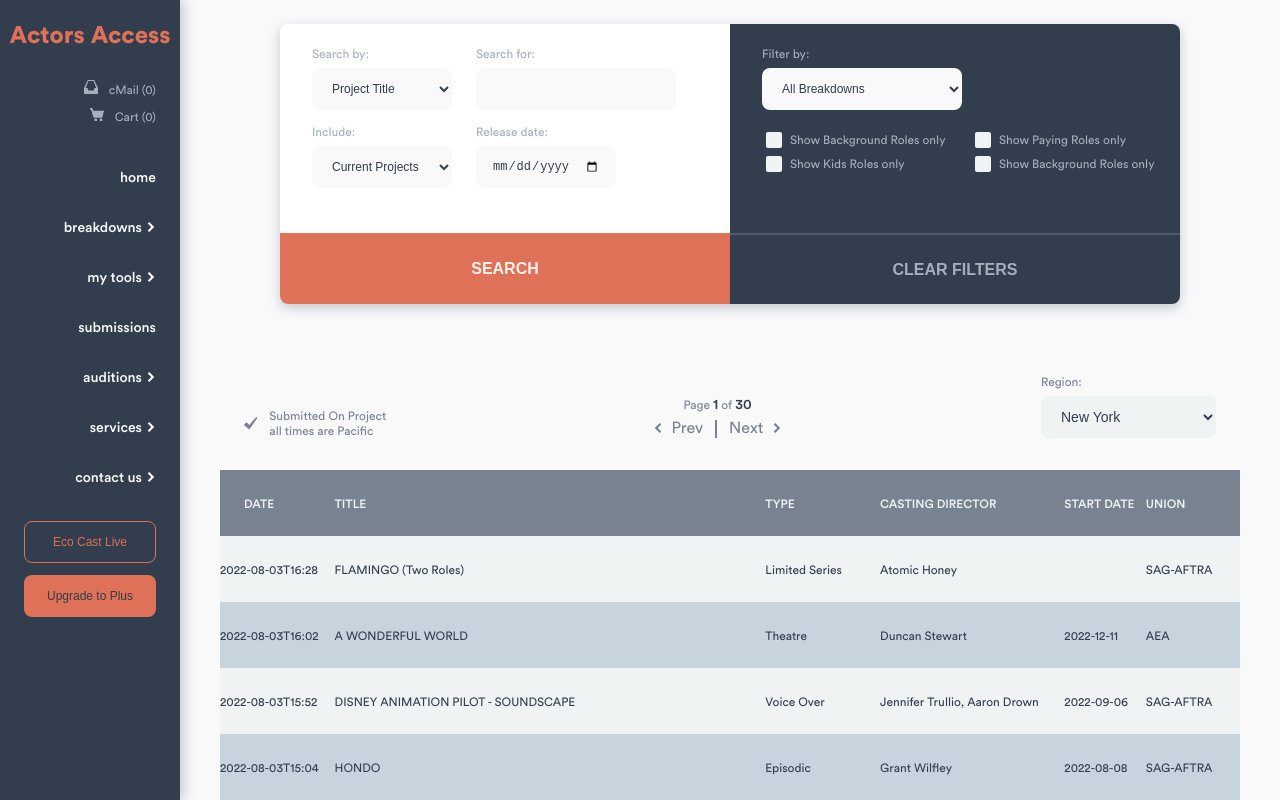
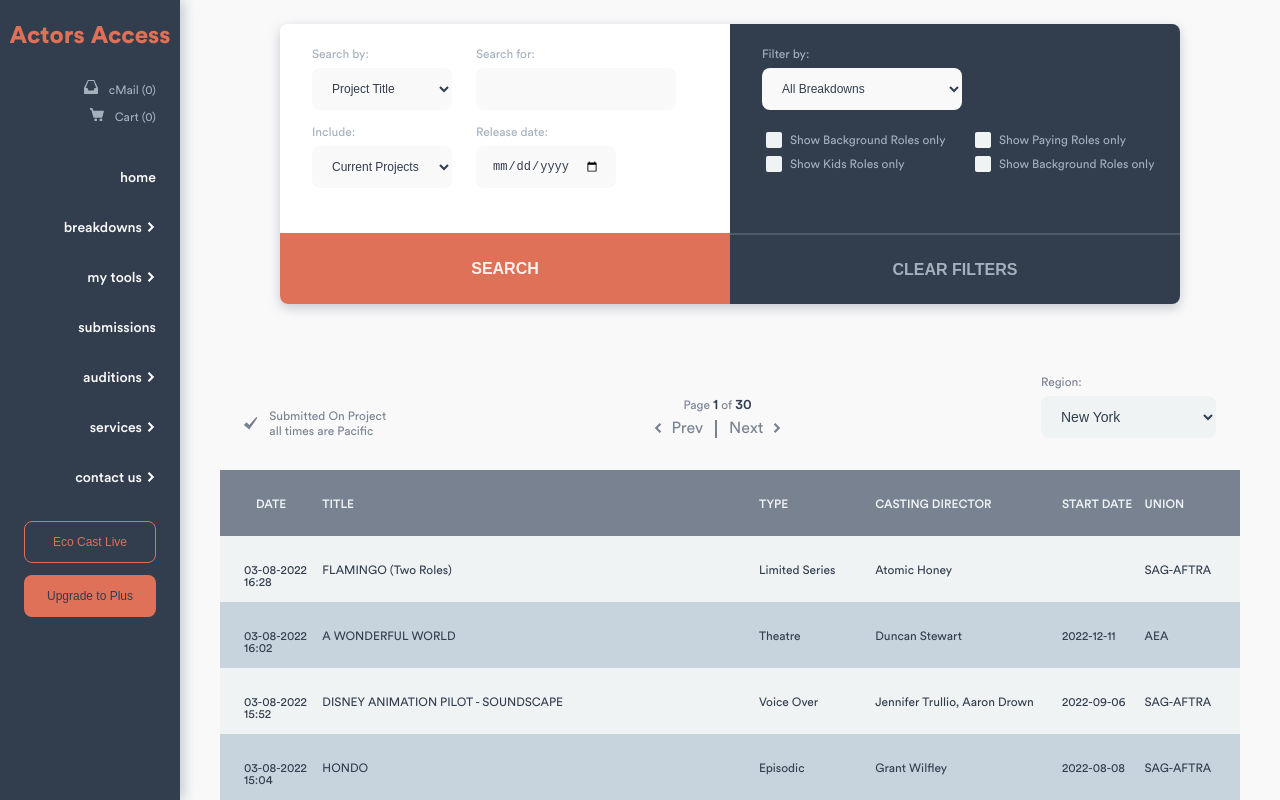
Before and after one commit to Zachcos/ActorsAccessRedesign, a Next.js app: page /breakdowns in a window 1280 px wide. Shown: the top 800 px of the page. Built offline with nearby package versions, Linux system fonts and the light colour scheme.

Commit message:
Add formatting to date column items

```diff
--- a/components/breakdownsTable.tsx
+++ b/components/breakdownsTable.tsx
@@ -47,6 +47,11 @@ const Table = styled.table`
       }
       td {
         padding-top: 28px;
+        .dateTime {
+          margin-left: 24px;
+          display: flex;
+          flex-direction: column;
+        }
       }
     }
   }
@@ -56,8 +61,21 @@ const columnHelper = createColumnHelper<BreakdownProps>();
 
 const columns = [
   columnHelper.accessor('dateTime', {
-    cell: (info) => info.getValue(),
-    header: () => 'Date',
+    cell: (info) => {
+      const dateStr = info.getValue();
+      const [yyyy, mm, dd, hh, mi] = dateStr.split(/[/:\-T]/);
+      return (
+        <div className='dateTime'>
+          <span>
+            {dd}-{mm}-{yyyy}
+          </span>
+          <span>
+            {hh}:{mi}
+          </span>
+        </div>
+      );
+    },
+    header: () => <div style={{ marginLeft: '12px' }}>Date</div>,
   }),
   columnHelper.accessor('title', {
     cell: (info) => info.getValue(),
```
